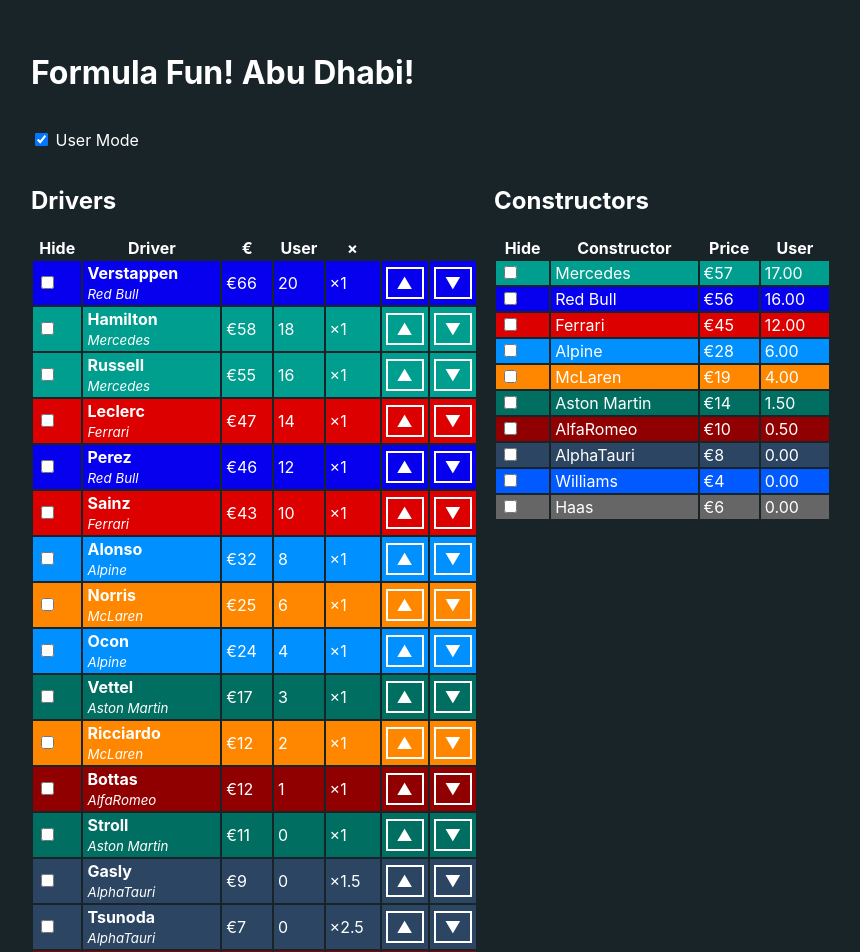
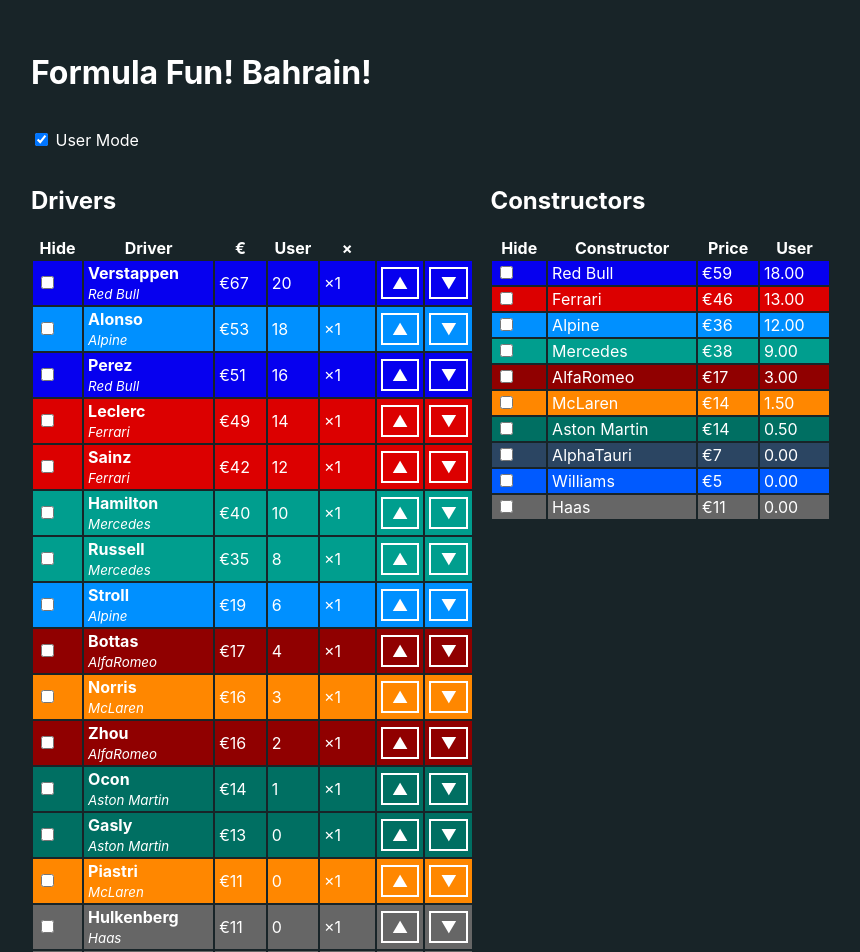
Before and after one commit to decepulis/formula-fun, a SvelteKit app: page / in a window 1280 px wide. Shown: the top 952 px of the page, without its empty margins (209-1069 px from the left). Built offline with nearby package versions, Linux system fonts and the light colour scheme.

Commit message:
2023! Bahrain!

```diff
--- /dev/null
+++ b/src/2023.ts
@@ -0,0 +1,111 @@
+import type { Race } from './types';
+
+export enum Drivers {
+	Hamilton = 'Hamilton',
+	Russell = 'Russell',
+	Verstappen = 'Verstappen',
+	Perez = 'Perez',
+	Leclerc = 'Leclerc',
+	Sainz = 'Sainz',
+	Piastri = 'Piastri',
+	Norris = 'Norris',
+	Stroll = 'Stroll',
+	Alonso = 'Alonso',
+	Gasly = 'Gasly',
+	Ocon = 'Ocon',
+	DeVries = 'DeVries',
+	Tsunoda = 'Tsunoda',
+	Bottas = 'Bottas',
+	Zhou = 'Zhou',
+	Albon = 'Albon',
+	Sargeant = 'Sargeant',
+	Hulkenberg = 'Hulkenberg',
+	Magnussen = 'Magnussen'
+}
+
+export enum Teams {
+	Mercedes = 'Mercedes',
+	RedBull = 'Red Bull',
+	Ferrari = 'Ferrari',
+	McLaren = 'McLaren',
+	Alpine = 'Alpine',
+	AstonMartin = 'Aston Martin',
+	AlphaTauri = 'AlphaTauri',
+	AlfaRomeo = 'AlfaRomeo',
+	Williams = 'Williams',
+	Haas = 'Haas'
+}
+
+export const teamColors: Record<Teams, string> = {
+	[Teams.Mercedes]: '#009e8e',
+	[Teams.RedBull]: '#0600ef',
+	[Teams.Ferrari]: '#dc0000',
+	[Teams.McLaren]: '#ff8700',
+	[Teams.Alpine]: '#0090ff',
+	[Teams.AstonMartin]: '#006f62',
+	[Teams.AlphaTauri]: '#2b4562',
+	[Teams.AlfaRomeo]: '#900000',
+	[Teams.Williams]: '#005aff',
+	[Teams.Haas]: '#666666'
+};
+
+export type Keys = Drivers | Teams;
+
+export const driverTeams: Record<Drivers, Teams> = {
+	[Drivers.Hamilton]: Teams.Mercedes,
+	[Drivers.Russell]: Teams.Mercedes,
+	[Drivers.Verstappen]: Teams.RedBull,
+	[Drivers.Perez]: Teams.RedBull,
+	[Drivers.Leclerc]: Teams.Ferrari,
+	[Drivers.Sainz]: Teams.Ferrari,
+	[Drivers.Piastri]: Teams.McLaren,
+	[Drivers.Norris]: Teams.McLaren,
+	[Drivers.Stroll]: Teams.Alpine,
+	[Drivers.Alonso]: Teams.Alpine,
+	[Drivers.Gasly]: Teams.AstonMartin,
+	[Drivers.Ocon]: Teams.AstonMartin,
+	[Drivers.DeVries]: Teams.AlphaTauri,
+	[Drivers.Tsunoda]: Teams.AlphaTauri,
+	[Drivers.Bottas]: Teams.AlfaRomeo,
+	[Drivers.Zhou]: Teams.AlfaRomeo,
+	[Drivers.Albon]: Teams.Williams,
+	[Drivers.Sargeant]: Teams.Williams,
+	[Drivers.Hulkenberg]: Teams.Haas,
+	[Drivers.Magnussen]: Teams.Haas
+};
+
+export const teamDrivers = Object.entries(driverTeams).reduce((acc, [driver, team]) => {
+	if (!acc[team]) {
+		acc[team] = [];
+	}
+	acc[team].push(driver);
+	return acc;
+}, {}) as Record<Teams, Drivers[]>;
+
+export const races: Race[] = [
+	{
+		name: 'Bahrain',
+		odds: {
+			Hamilton: { o1: 1600, o3: 275, o6: -300, o10: -350 },
+			Russell: { o1: 2000, o3: 400, o6: -190, o10: -300 },
+			Verstappen: { o1: -145, o3: -350, o6: -600, o10: -800 },
+			Perez: { o1: 600, o3: -120, o6: -500, o10: -600 },
+			Leclerc: { o1: 800, o3: -110, o6: -400, o10: -500 },
+			Sainz: { o1: 1600, o3: 185, o6: -300, o10: -400 },
+			Piastri: { o1: 50000, o3: 6600, o6: 800, o10: 160 },
+			Norris: { o1: 25000, o3: 4000, o6: 350, o10: 100 },
+			Stroll: { o1: 15000, o3: 3300, o6: 275, o10: -150 },
+			Alonso: { o1: 500, o3: -165, o6: -500, o10: -600 },
+			Gasly: { o1: 25000, o3: 5000, o6: 700, o10: 125 },
+			Ocon: { o1: 25000, o3: 5000, o6: 550, o10: 120 },
+			DeVries: { o1: 200000, o3: 15000, o6: 3300, o10: 225 },
+			Tsunoda: { o1: 150000, o3: 15000, o6: 3300, o10: 250 },
+			Bottas: { o1: 25000, o3: 3300, o6: 400, o10: -120 },
+			Zhou: { o1: 25000, o3: 3300, o6: 500, o10: -120 },
+			Albon: { o1: 200000, o3: 15000, o6: 4000, o10: 300 },
+			Sargeant: { o1: 200000, o3: 20000, o6: 5000, o10: 500 },
+			Hulkenberg: { o1: 25000, o3: 6600, o6: 900, o10: 160 },
+			Magnussen: { o1: 25000, o3: 6600, o6: 900, o10: 160 }
+		}
+	}
+];
--- a/src/routes/+page.svelte
+++ b/src/routes/+page.svelte
@@ -1,7 +1,7 @@
 <script lang="ts">
 	import { flip } from 'svelte/animate';
 
-	import { races, Drivers, Teams, driverTeams, teamColors } from '../2022';
+	import { races, Drivers, Teams, driverTeams, teamColors } from '../2023';
 	import {
 		getPercents,
 		getAdjustment,
@@ -15,7 +15,7 @@
 
 	import type { OddsTable, Race } from '../types';
 
-	const raceName = 'Abu Dhabi';
+	const raceName = 'Bahrain';
 	const race = races.find(({ name }) => name === raceName) as Race;
 
 	const scoring = [20, 18, 16, 14, 12, 10, 8, 6, 4, 3, 2, 1];
--- a/src/types.ts
+++ b/src/types.ts
@@ -1,4 +1,4 @@
-import type { Drivers, Teams, Keys } from './2022';
+import type { Drivers, Teams, Keys } from './2023';
 
 export interface OddsRow {
 	o1: number;
--- a/src/utils/calculators.ts
+++ b/src/utils/calculators.ts
@@ -1,5 +1,5 @@
-import { Drivers, Teams, teamDrivers } from '../2022';
-import type { Keys } from '../2022';
+import { Drivers, Teams, teamDrivers } from '../2023';
+import type { Keys } from '../2023';
 import type {
 	OddsTable,
 	PercentTable,
```
